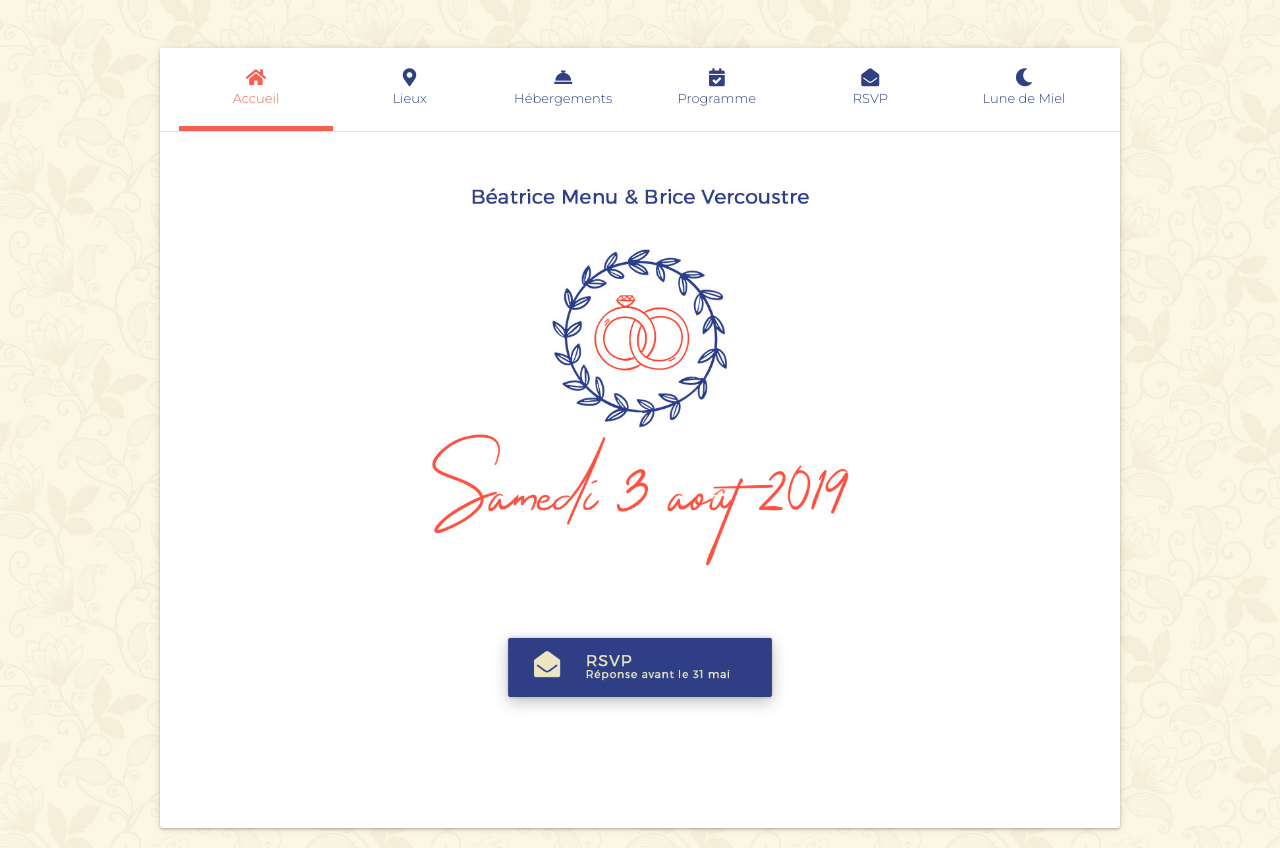
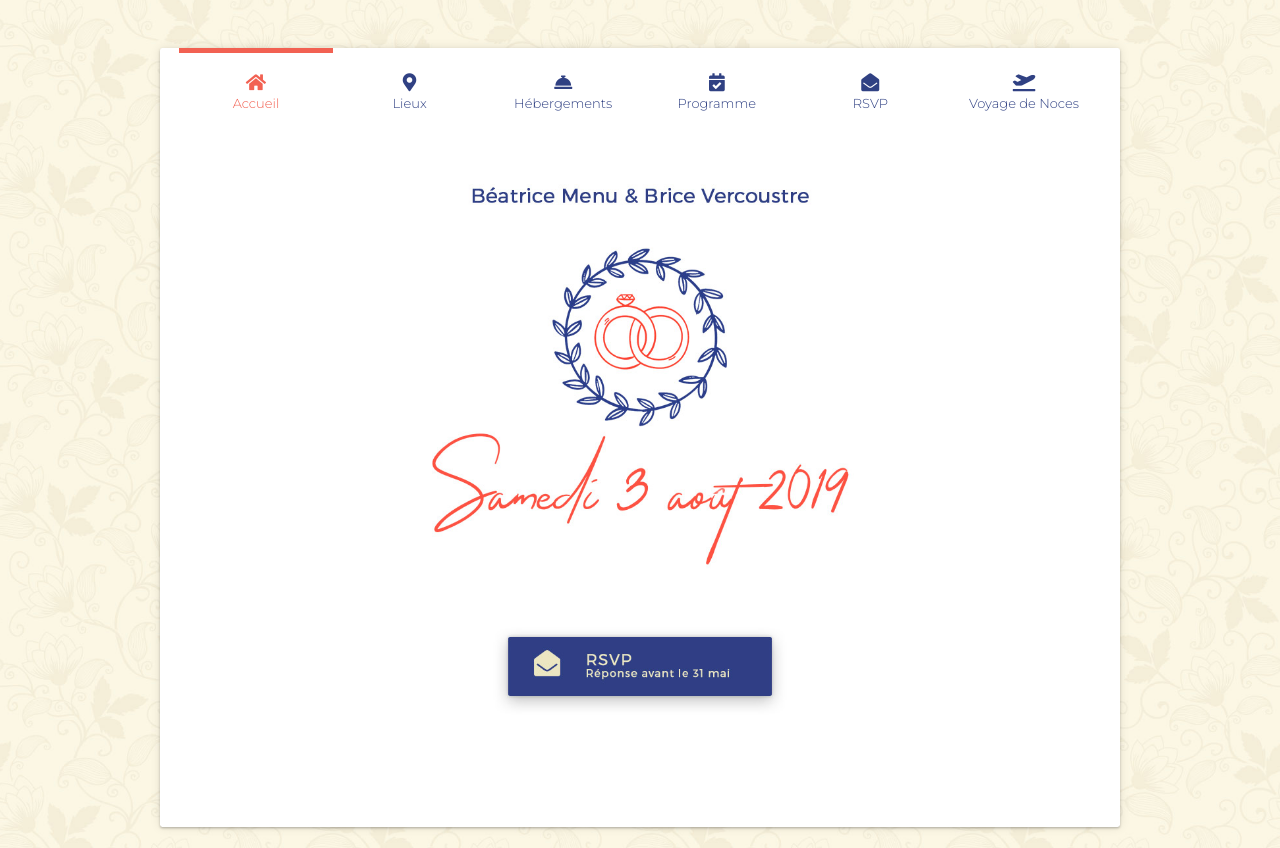
Before and after one commit to bricev/beatriceetbrice.com, an Angular app: page / in a window 1280 px wide. Built offline with nearby package versions, Linux system fonts and the light colour scheme.

Commit message:
Change honeymoon nav to "Voyage de Noces"

```diff
--- a/src/app/navigation/menu.ts
+++ b/src/app/navigation/menu.ts
@@ -1,10 +1,10 @@
 import { Section } from './section';
 
 export const SECTIONS: Section[] = [
-    { title: 'Accueil',      css: 'fas fa-home',           route: '/' },
-    { title: 'Lieux',        css: 'fas fa-map-marker-alt', route: '/location' },
-    { title: 'Hébergements', css: 'fas fa-concierge-bell', route: '/housing' },
-    { title: 'Programme',    css: 'fas fa-calendar-check', route: '/planning' },
-    { title: 'RSVP',         css: 'fas fa-envelope-open',  route: '/rsvp' },
-    { title: 'Lune de Miel', css: 'fas fa-moon',           route: '/honeymoon' }
+    { title: 'Accueil',         css: 'fas fa-home',            route: '/' },
+    { title: 'Lieux',           css: 'fas fa-map-marker-alt',  route: '/location' },
+    { title: 'Hébergements',    css: 'fas fa-concierge-bell',  route: '/housing' },
+    { title: 'Programme',       css: 'fas fa-calendar-check',  route: '/planning' },
+    { title: 'RSVP',            css: 'fas fa-envelope-open',   route: '/rsvp' },
+    { title: 'Voyage de Noces', css: 'fas fa-plane-departure', route: '/honeymoon' }
 ];
--- a/src/app/navigation/navigation.component.css
+++ b/src/app/navigation/navigation.component.css
@@ -4,7 +4,6 @@ nav #menu {
     line-height: 4em;
     text-align: center;
     font-size: 1.2em;
-    background-color: inherit;
     color: #304183;
     cursor: pointer;
 }
@@ -41,7 +40,6 @@ nav.open ul {
 
 nav li {
     height: 3em;
-    line-height: 3em;
     margin-left: 20%;
     color: #304183;
 }
@@ -50,12 +48,14 @@ nav li.current {
     color: #f26152;
 }
 
-nav li:hover:not(.current) {
-    cursor: pointer;
+nav li.blank {
+    display: none;
 }
 
-nav li.blank {
-    display: none;
+nav a {
+    color: inherit;
+    text-decoration: none;
+    line-height: 3em;
 }
 
 nav i {
@@ -71,13 +71,12 @@ nav i {
         margin: 0;
         padding: 0;
         top: auto; right: auto; bottom: auto; left: auto;
-        border-bottom: 1px #ebe5c3 solid;
+        background: transparent;
     }
 
     nav li {
         width: 16%;
         height: auto;
-        line-height: normal;
         padding: 1.5em 0;
         margin: 0;
         display: table-cell;
@@ -91,7 +90,11 @@ nav i {
     }
 
     nav li.current {
-        border-bottom: 5px #f26152 solid;
+        border-top: 5px #f26152 solid;
+    }
+
+    nav a {
+        line-height: normal;
     }
 
     nav i {
--- a/src/app/navigation/navigation.component.html
+++ b/src/app/navigation/navigation.component.html
@@ -2,8 +2,10 @@
     <button id="menu">Navigation</button>
     <ul>
         <li class="blank">&nbsp;</li>
-        <li *ngFor="let section of sections" routerLink="{{section.route}}" routerLinkActive="current" [routerLinkActiveOptions]="{exact: true}">
-            <i class="{{section.css}}"></i> {{section.title}}
+        <li *ngFor="let section of sections" routerLinkActive="current" [routerLinkActiveOptions]="{exact: true}">
+            <a routerLink="{{section.route}}">
+                <i class="{{section.css}}"></i> {{section.title}}
+            </a>
         </li>
         <li class="blank">&nbsp;</li>
     </ul>
```
